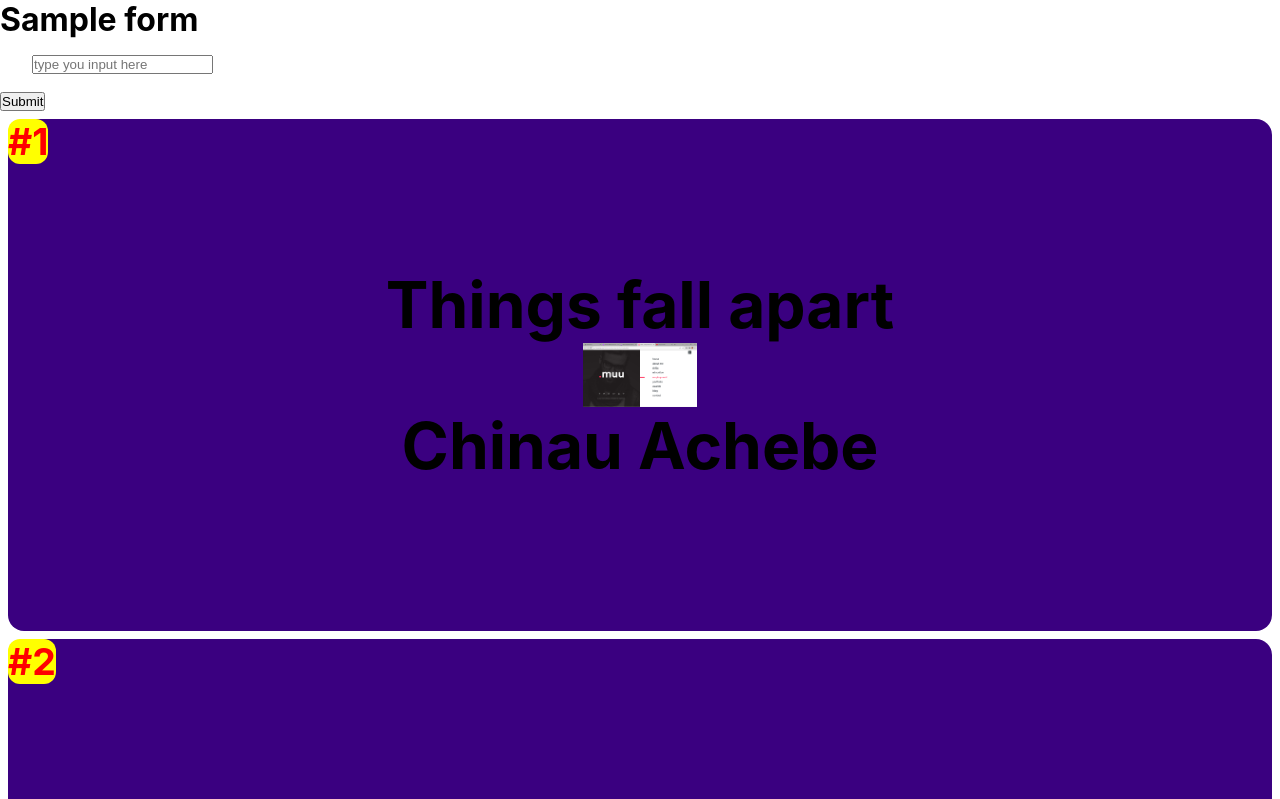
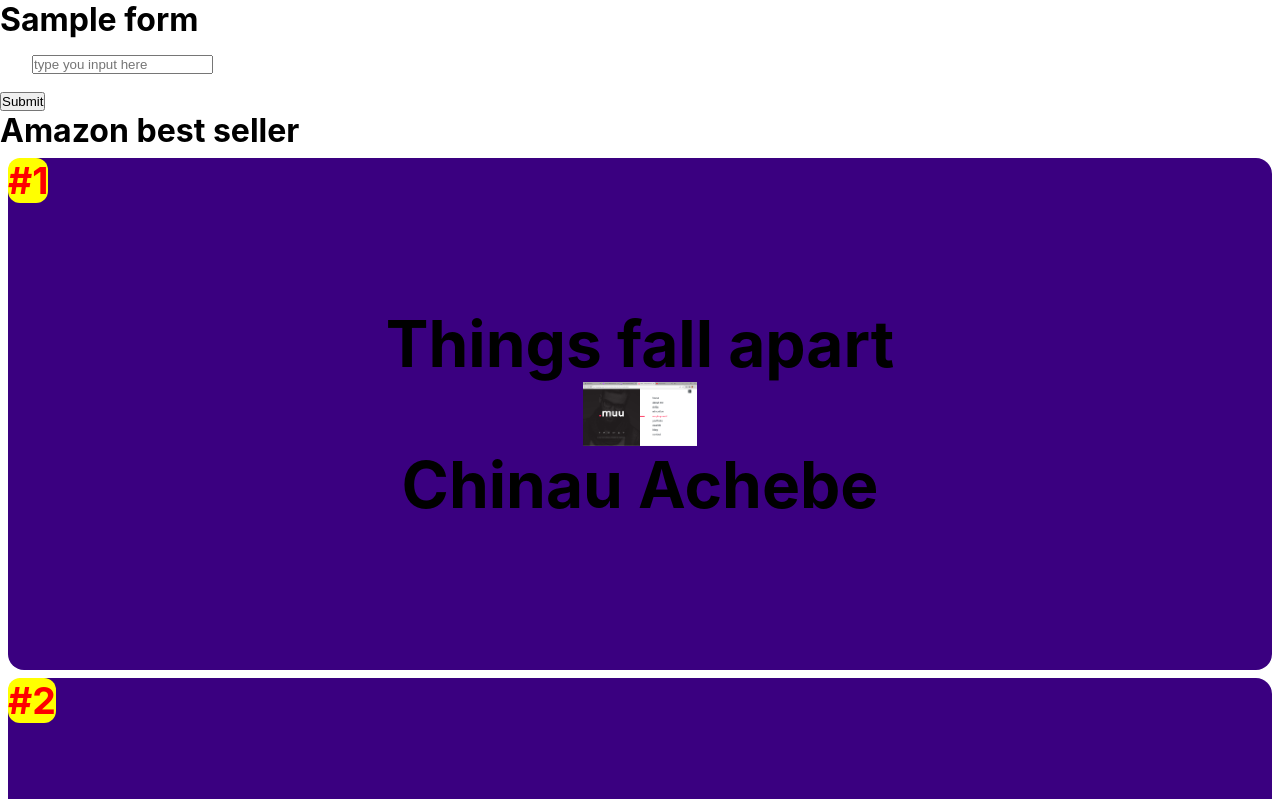
Before and after one commit to Codekazuki/jsmilga, a React (Create React App) app: page / in a window 1280 px wide. Shown: the top 799 px of the page. Built offline with nearby package versions, Linux system fonts and the light colour scheme.

Commit message:
classwork better solution

```diff
--- a/src/BookList.js
+++ b/src/BookList.js
@@ -3,6 +3,8 @@
 import { Book } from "./Book";
 const BookList = () => {
   return (
+    <>
+      <h1>Amazon best seller</h1>
       <div>
         {books.map((book, index) => {
           // const { author, title, ima2, id } = book;
@@ -13,6 +15,7 @@
           );
         })}
       </div>
+    </>
   );
 };
 
```
Lines whose indentation alone changed are shown as unchanged.
